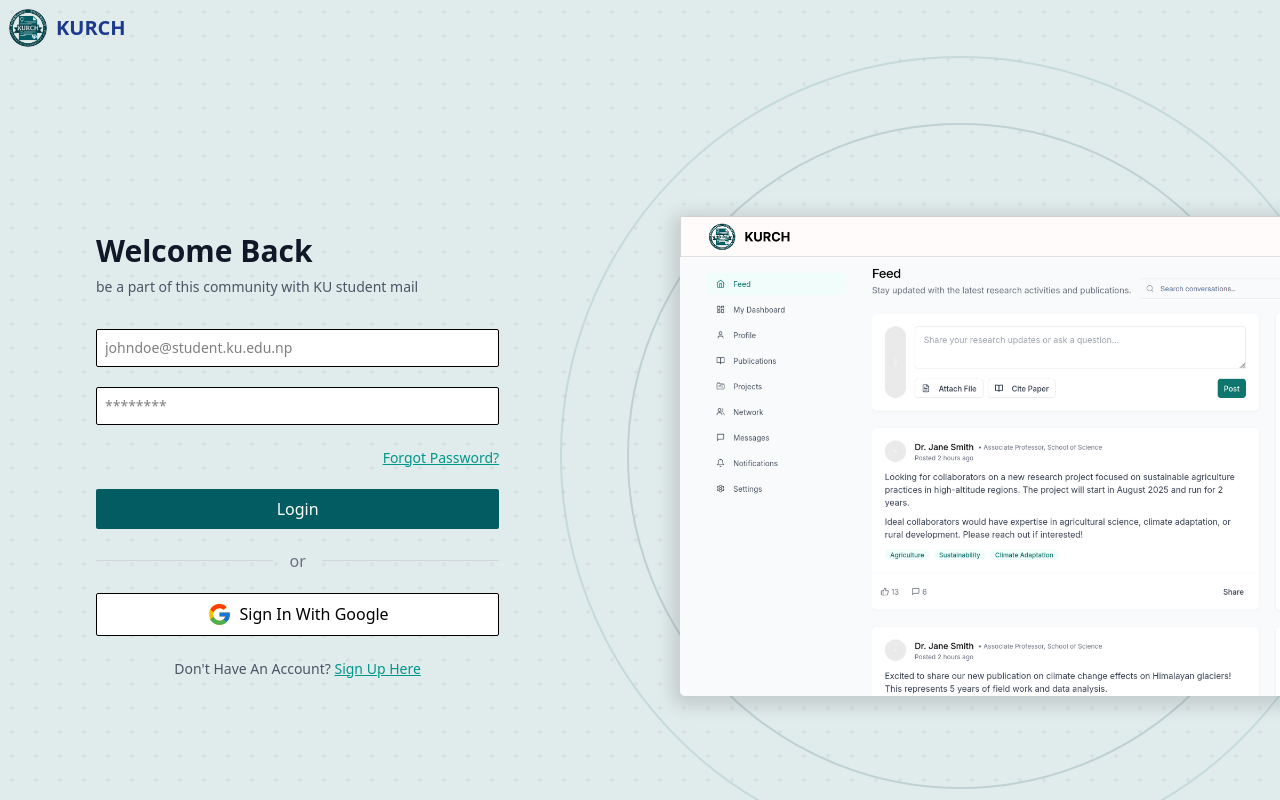
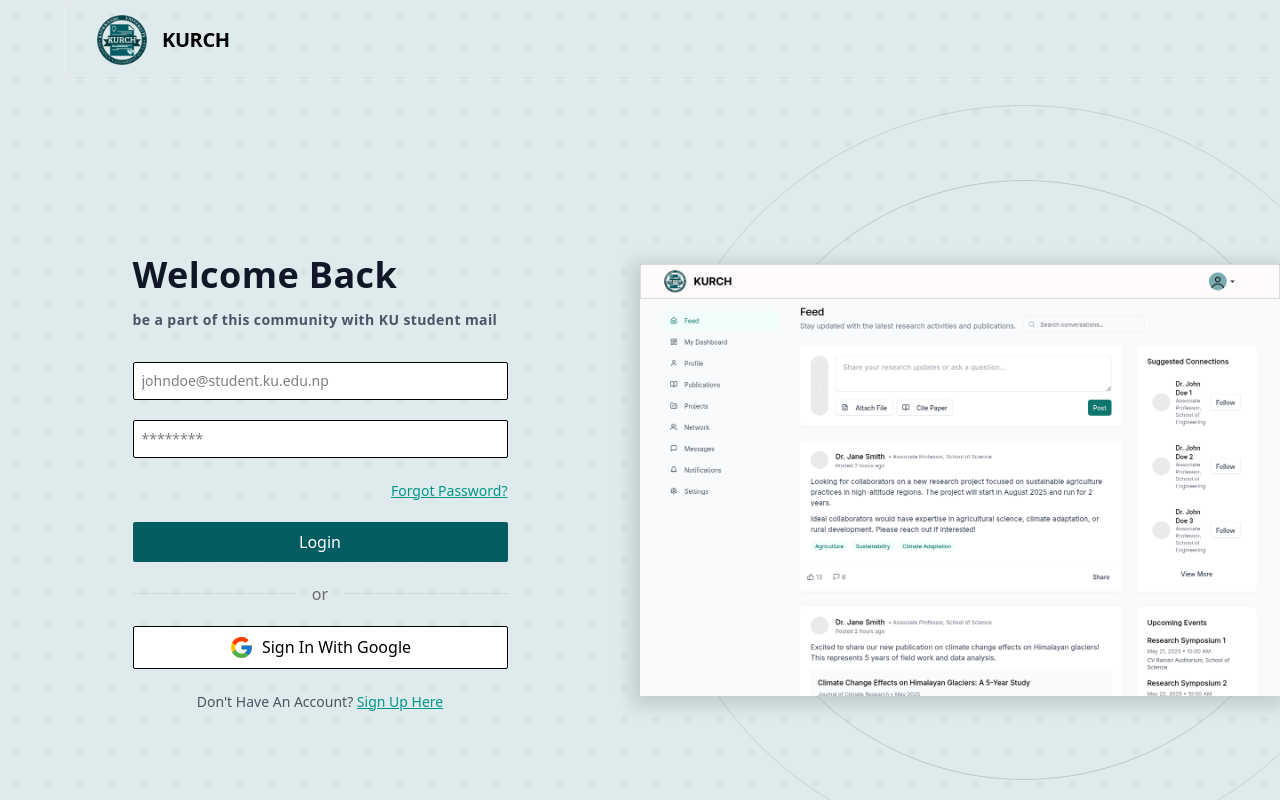
Before and after one commit to kuosc2005/kurch, a Next.js app: page /login in a window 1280 px wide. Built offline with nearby package versions, Linux system fonts and the light colour scheme.

Commit message:
readjust the auth-ui layout

```diff
--- a/src/app/(auth)/layout.tsx
+++ b/src/app/(auth)/layout.tsx
@@ -1,5 +1,4 @@
 import React from "react";
-import "@/app/globals.css";
 import Image from "next/image";
 import Link from "next/link";
 
@@ -9,55 +8,47 @@ interface AuthLayoutProps {
 
 const AuthLayout: React.FC<AuthLayoutProps> = ({ children }) => {
   return (
-    <div
-      style={{
-        backgroundColor: "#025C621F",
-      }}
-      className="absolute -z-20 inset-0 h-full w-full bg-[radial-gradient(circle,#716f7415_2px,transparent_2px)] bg-[size:24px_24px] overflow-hidden"
-    >
-      <div className="min-h-screen flex flex-col">
-        <div className="w-full p-2 lg:p-2">
-          <div className="flex justify-center lg:justify-start max-w-7xl mx-auto">
-            <Link href="/" className="flex items-center">
-              <div className="w-10 h-10 mr-2 rounded-full overflow-hidden border border-gray-200">
+    <div className="h-screen bg-[#025c6221] bg-[radial-gradient(circle,_#716f7410_3px,_transparent_3px)] [background-size:32px_32px] overflow-hidden">
+      <div className="w-full h-full ">
+        <Link href="/">
+          <div className="w-full h-20 mx-auto  px-8 lg:mx-16 flex items-center gap-[15px] overflow-hidden border border-gray-200 justify-center lg:justify-start tracking-tight">
             <Image
               src="/logo.png"
+              width={50}
+              height={50}
+              objectFit="contain"
               alt="KURCH Logo"
-                  width={40}
-                  height={40}
-                  className="w-full h-full object-cover"
             />
+            <span className="text-xl font-bold">KURCH</span>
           </div>
-              <span className="text-xl font-bold text-blue-900">KURCH</span>
         </Link>
+        <div className="flex items-center justify-center h-full">
+          <div className="flex flex-col justify-center items-center w-full  z-20">
+            <div className="max-w-[375px]">
+              <div>{children}</div>
             </div>
           </div>
-        <div className="flex-grow flex flex-col lg:flex-row items-center justify-center ">
-          <div className="w-full lg:w-1/2 p-4 md:p-5 lg:p-12 flex items-center justify-center">
-            <div className="w-full max-w-md">{children}</div>
+
+          <div className="relative w-full h-screen hidden lg:block z-10">
+            {/* Background circles */}
+            <div className="absolute inset-0">
+              {/* Larger outer circle */}
+              <div className="absolute top-1/2 left-[60%] transform -translate-x-1/2 -translate-y-1/2  md:w-[750px] md:h-[750px]  2xl:w-[1000px] 2xl:h-[1000px] border border-gray-400 rounded-full opacity-30"></div>
+              {/* Smaller inner circle */}
+              <div className="absolute top-1/2 left-[60%] transform -translate-x-1/2 -translate-y-1/2  md:w-[600px] md:h-[600px] 2xl:w-[850px] 2xl:h-[850px] border border-gray-400 rounded-full opacity-40"></div>
             </div>
-
-          <div className="hidden lg:flex lg:w-1/2 lg:items-center lg:justify-center relative ">
-            <div className="relative w-[600px] h-[600px] lg:w-[700px] lg:h-[700px] xl:w-[800px] xl:h-[800px] 2xl:w-[900px] 2xl:h-[900px] aspect-square">
-              {/* Outer circle - 900px max */}
-              <div className="absolute inset-0 rounded-full border-[#025c621f] border-2 border-solid z-[-10]" />
-              {/* Inner circle - 750px max */}
-              <div className="absolute top-[8.33%] left-[8.33%] w-[83.33%] h-[83.33%] rounded-full border-[#bbcfd0e6] border-2 border-solid z-20 aspect-square" />
-              {/* Image container - on top */}
-              <div
+            {/* Dashboard image */}
+            <div className="relative z-10 flex items-center justify-end left-[80] h-full">
+              <Image
+                width={768}
+                height={576}
                 style={{
                   boxShadow: "-2px 4px 17.1px 6px rgba(0, 0, 0, 0.13)",
                 }}
-                className="absolute top-[20%] right-[-15%] w-[100%] h-[60%] rounded-[5px] z-30 aspect-square overflow-hidden"
-              >
-                <Image
-                  width={768}
-                  height={576}
                 src="/auth_image.png"
                 alt="Authentication illustration"
-                  className="object-cover object-right"
+                className="max-w-full 2xl:max-h-[576px] radius-sm2 lg:max-h-[432px]  object-top-right object-cover"
               />
-              </div>
             </div>
           </div>
         </div>
--- a/src/app/(auth)/signup/verify/page.jsx
+++ b/src/app/(auth)/signup/verify/page.jsx
@@ -14,7 +14,7 @@ export default function page() {
   };
 
   return (
-    <div>
+    <>
       <HeaderText
         title="Verify Email"
         subtitle="Enter the 6-digit code sent to your email"
@@ -36,6 +36,6 @@ export default function page() {
           <FaArrowRight size={20} />
         </Button>
       </div>
-    </div>
+    </>
   );
 }
--- a/src/app/globals.css
+++ b/src/app/globals.css
@@ -1,5 +1,4 @@
 @import "tailwindcss";
-
 :root {
   --background: #ffffff;
   --foreground: #f5f5f5;
@@ -10,3 +9,59 @@ s body {
   background: var(--background);
   font-family: Arial, Helvetica, sans-serif;
 }
+
+@theme {
+  /* Colors */
+  --color-background: var(--background);
+  --color-foreground: var(--foreground);
+
+  --color-primary: #025c62;
+  --color-white: #fff;
+  --color-back: #2b2b2b;
+  --color-muted: #716f74;
+
+  /* Gray color scale */
+  --color-gray-100: #f9f9f9;
+  --color-gray-200: #eaebee;
+  --color-gray-400: #959595;
+  --color-gray-500: #6b6b6b;
+  --color-gray-800: #2b2b2b;
+
+  /* Font sizes */
+  --font-size-heading: 36px;
+  --font-size-subheading: 24px;
+  --font-size-body: 16px;
+  --font-size-small: 14px;
+
+  /* Border radius */
+  --radius-sm2: 2px;
+
+  /* Border width */
+  --border-width-px1: 1px;
+}
+
+@layer utilities {
+  .text-heading {
+    font-size: var(--font-size-heading);
+  }
+
+  .text-subheading {
+    font-size: var(--font-size-subheading);
+  }
+
+  .text-body {
+    font-size: var(--font-size-body);
+  }
+
+  .text-small {
+    font-size: var(--font-size-small);
+  }
+
+  .rounded-sm2 {
+    border-radius: var(--radius-sm2);
+  }
+
+  .border-px1 {
+    border-width: var(--border-width-px1);
+  }
+}
--- a/src/components/ui/Divider.tsx
+++ b/src/components/ui/Divider.tsx
@@ -2,7 +2,7 @@ import React from "react";
 
 export default function Divider({ children }: React.PropsWithChildren) {
   return (
-    <div className="relative flex items-center w-[90%]">
+    <div className="relative flex items-center ">
       <div className="flex-grow border-t border-gray-300"></div>
       <span className="mx-4 text-gray-500">{children}</span>
       <div className="flex-grow border-t border-gray-300"></div>
--- a/src/components/ui/HeaderText.tsx
+++ b/src/components/ui/HeaderText.tsx
@@ -9,9 +9,9 @@ interface HeaderProps {
 export default function HeaderText({
   title,
   subtitle,
-  className = "",
-  headerStyle = "text-2xl md:text-3xl font-bold text-gray-900",
-  subtitleStyle = "text-sm text-gray-600",
+  className = "tracking-wide",
+  headerStyle = "text-heading font-bold text-gray-900",
+  subtitleStyle = "text-sm font-bold text-gray-600",
 }: HeaderProps) {
   return (
     <div className={`mb-8 ${className}`}>
--- a/src/components/ui/InputField.tsx
+++ b/src/components/ui/InputField.tsx
@@ -18,7 +18,7 @@ export default function InputField({
   className = "",
 }: InputProps) {
   const baseStyles =
-    "w-[90%] px-2 py-2 border border-black bg-white rounded-[2px] text-sm focus:outline-none focus:ring-2 focus:ring-teal-500 focus:border-teal-500";
+    "w-full px-2 py-2 border border-black bg-white rounded-[2px] text-sm focus:outline-none focus:ring-2 focus:ring-teal-500 focus:border-teal-500";
 
   return (
     <input
--- a/src/components/ui/SignInWithButton.tsx
+++ b/src/components/ui/SignInWithButton.tsx
@@ -5,7 +5,7 @@ export default function SignInWithButton() {
   return (
     <Button
       type="button"
-      className="w-[90%] bg-white border py-2 px-2 rounded-[2px] focus:outline-none font-medium transition-colors flex items-center justify-center"
+      className="w-full bg-white border py-2 px-2 rounded-[2px] focus:outline-none font-medium transition-colors flex items-center justify-center"
     >
       <FcGoogle size={25} className="mr-2" />
       <span>{""}Sign In With Google</span>
--- a/src/components/ui/TextLinkToggle.tsx
+++ b/src/components/ui/TextLinkToggle.tsx
@@ -14,7 +14,7 @@ export default function TextLinkToggle({
   className,
 }: TextLinkToggleProps) {
   return (
-    <div className={`w-[90%] text-center ${className}`}>
+    <div className={`w-full text-center ${className}`}>
       <span className="text-sm text-gray-600 ">
         {prompt ? `${prompt} ` : ""}
         <Link
--- a/src/components/ui/button.tsx
+++ b/src/components/ui/button.tsx
@@ -10,7 +10,7 @@ interface ButtonProps {
 export default function Button({
   type = "button",
   onClick,
-  className = "w-[90%] bg-[#025C62] text-white py-2 px-2 rounded-[2px] hover:bg-teal-700 focus:outline-none focus:ring-2 focus:ring-teal-500 font-medium transition-colors flex items-center justify-center",
+  className = "w-full bg-[#025C62] text-white py-2 px-2 rounded-[2px] hover:bg-teal-700 focus:outline-none focus:ring-2 focus:ring-teal-500 font-medium transition-colors flex items-center justify-center",
   children,
 }: ButtonProps) {
   return (
```
Lines whose indentation alone changed are shown as unchanged.
